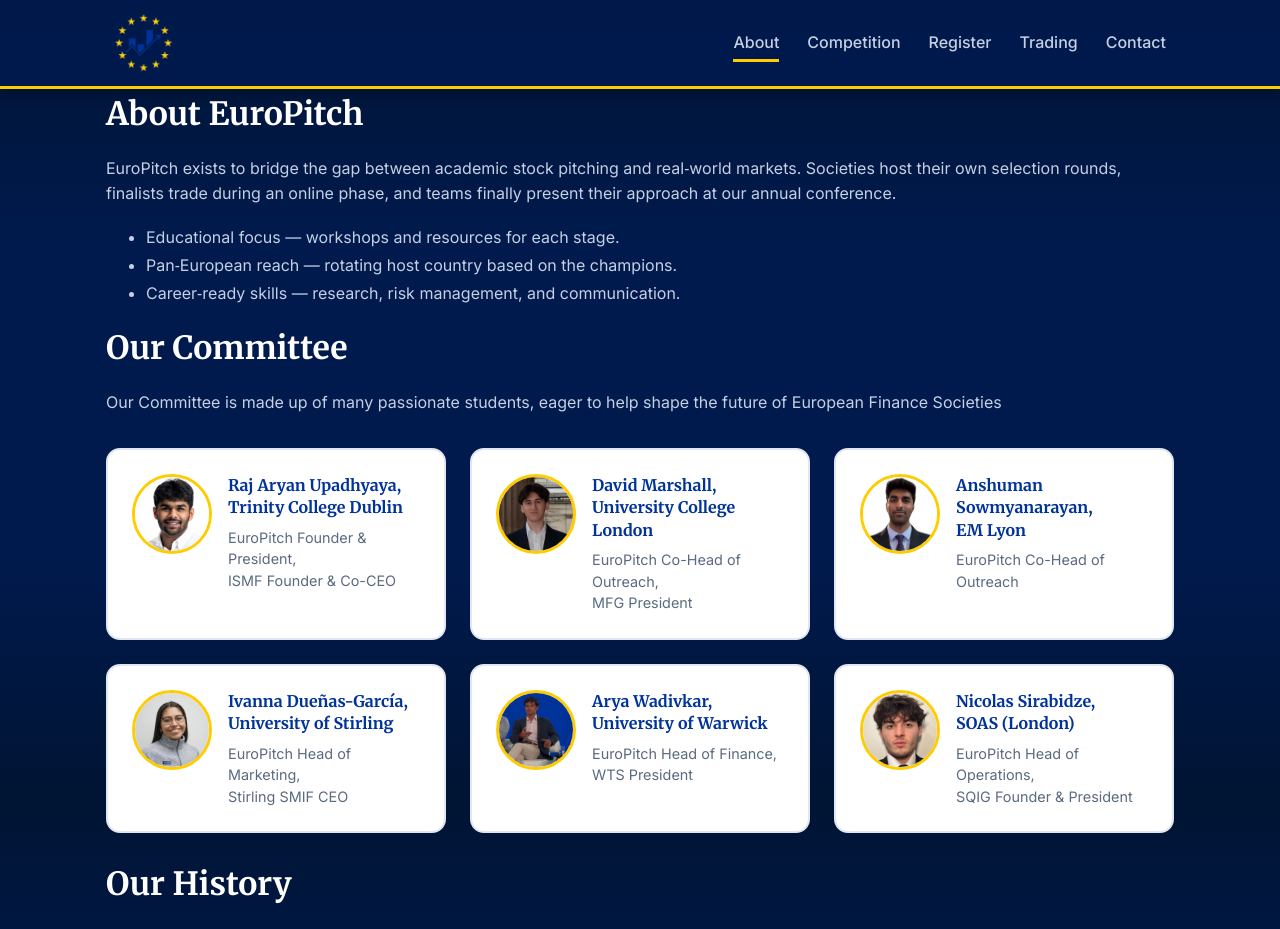
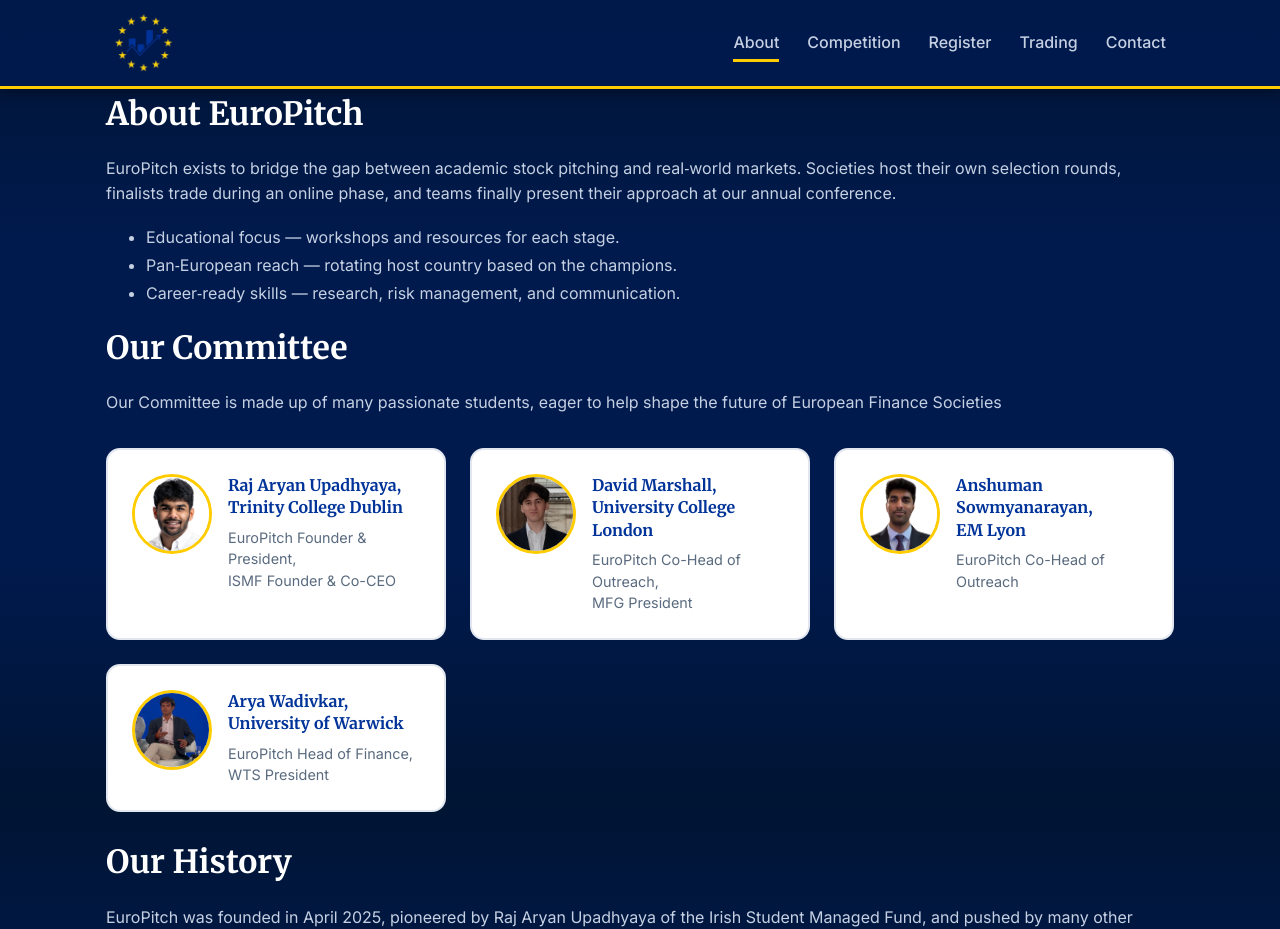
Before and after one commit to EuroPitch/EuroPitch, a React (Vite) app in the folder frontend/: page /about in a window 1280 px wide. Shown: the top 929 px of the page. Built offline with nearby package versions, Linux system fonts and the light colour scheme.

Commit message:
Removed some firings

```diff
--- a/frontend/src/pages/About/About.jsx
+++ b/frontend/src/pages/About/About.jsx
@@ -45,24 +45,10 @@
             </div>
         </div>
         <div className="member-card">
-            <img src={Ivanna} alt="Ivanna Dueñas-García" className="member-photo" />
-            <div className="member-info">
-            <h4>Ivanna Dueñas-García, <br/> University of Stirling</h4>
-            <p>EuroPitch Head of Marketing, <br/> Stirling SMIF CEO</p>
-            </div>
-        </div>
-        <div className="member-card">
             <img src={Arya} alt="Arya Wadivkar" className="member-photo" />
             <div className="member-info">
             <h4>Arya Wadivkar, <br/> University of Warwick</h4>
             <p>EuroPitch Head of Finance, <br/> WTS President</p>
-            </div>
-        </div>
-        <div className="member-card">
-            <img src={Nicolas} alt="Nicolas Sirabidze" className="member-photo" />
-            <div className="member-info">
-            <h4>Nicolas Sirabidze, <br/> SOAS (London)</h4>
-            <p>EuroPitch Head of Operations,<br/>SQIG Founder & President</p>
             </div>
         </div>
         </div>
```
